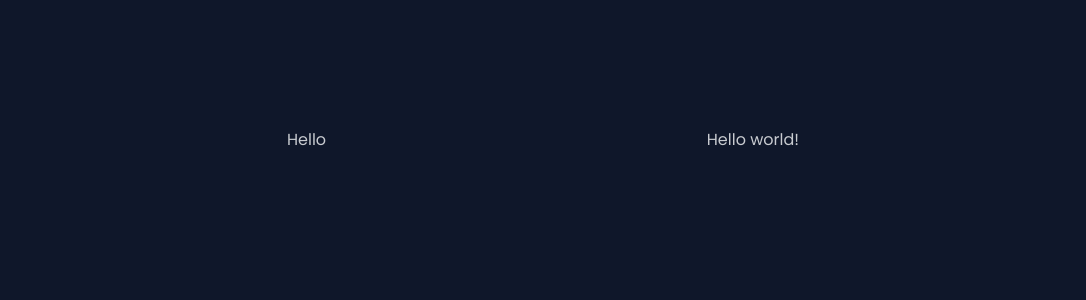
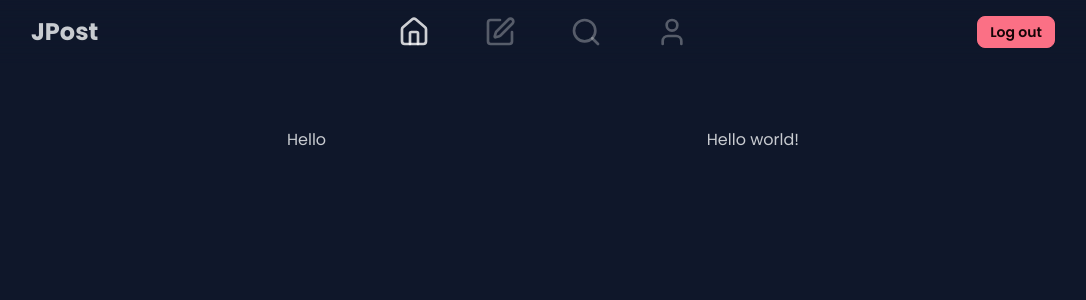
Before and after one commit to stywnjar/post-app, a Next.js app: page / in a window 1280 px wide. Shown: the top 300 px of the page, without its empty margins (97-1183 px from the left). Built offline with nearby package versions, Linux system fonts and the light colour scheme.

Commit message:
feat: navbar

```diff
--- a/src/app/(root)/layout.tsx
+++ b/src/app/(root)/layout.tsx
@@ -1,6 +1,9 @@
+import { Navbar } from "@/components/navbar";
+
 export default function Layout({ children }: { children: React.ReactNode }) {
   return (
     <div className="min-h-screen">
+      <Navbar />
       <div className="max-w-lg mx-auto py-32">{children}</div>
     </div>
   );
--- /dev/null
+++ b/src/components/navbar-links.tsx
@@ -0,0 +1,29 @@
+"use client";
+import { Home, PenBox, SearchIcon, User } from "lucide-react";
+import Link from "next/link";
+import { usePathname } from "next/navigation";
+export function NavbarLinks() {
+  const navlinks = [
+    { to: "Home", href: "/", icon: <Home size={32} /> },
+    { to: "Create", href: "/create", icon: <PenBox size={32} /> },
+    { to: "Search", href: "/search", icon: <SearchIcon size={32} /> },
+    { to: "Profile", href: "/profile", icon: <User size={32} /> },
+  ];
+  const path = usePathname();
+  return (
+    <section className="flex items-center gap-5">
+      {navlinks.map((l) => {
+        const active = path === l.href;
+        return (
+          <Link
+            href={l.href}
+            key={l.to}
+            className={`${active ? "text-white/80" : "text-white/30"}  btn btn-link hover:text-white/80`}
+          >
+            {l.icon}
+          </Link>
+        );
+      })}
+    </section>
+  );
+}
--- /dev/null
+++ b/src/components/navbar.tsx
@@ -0,0 +1,17 @@
+import { NavbarLinks } from "./navbar-links";
+
+export function Navbar() {
+  return (
+    <header className="fixed top-0 left-0 right-0 bg-transparent  backdrop-blur-lg">
+      <nav className="max-w-5xl mx-auto py-2 flex items-center justify-between">
+        <section className="w-3/12">
+          <h1 className="font-bold text-2xl">JPost</h1>
+        </section>
+        <NavbarLinks />
+        <section className="w-3/12 flex justify-end">
+          <button className="btn-error btn btn-sm">Log out</button>
+        </section>
+      </nav>
+    </header>
+  );
+}
```
